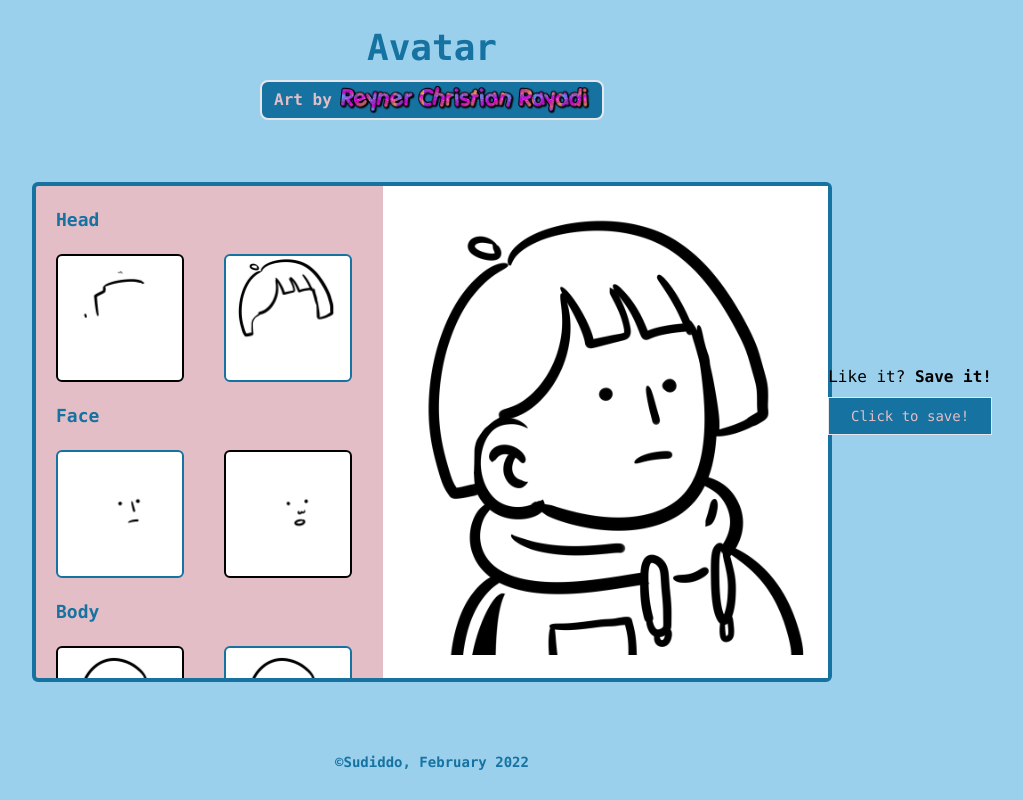
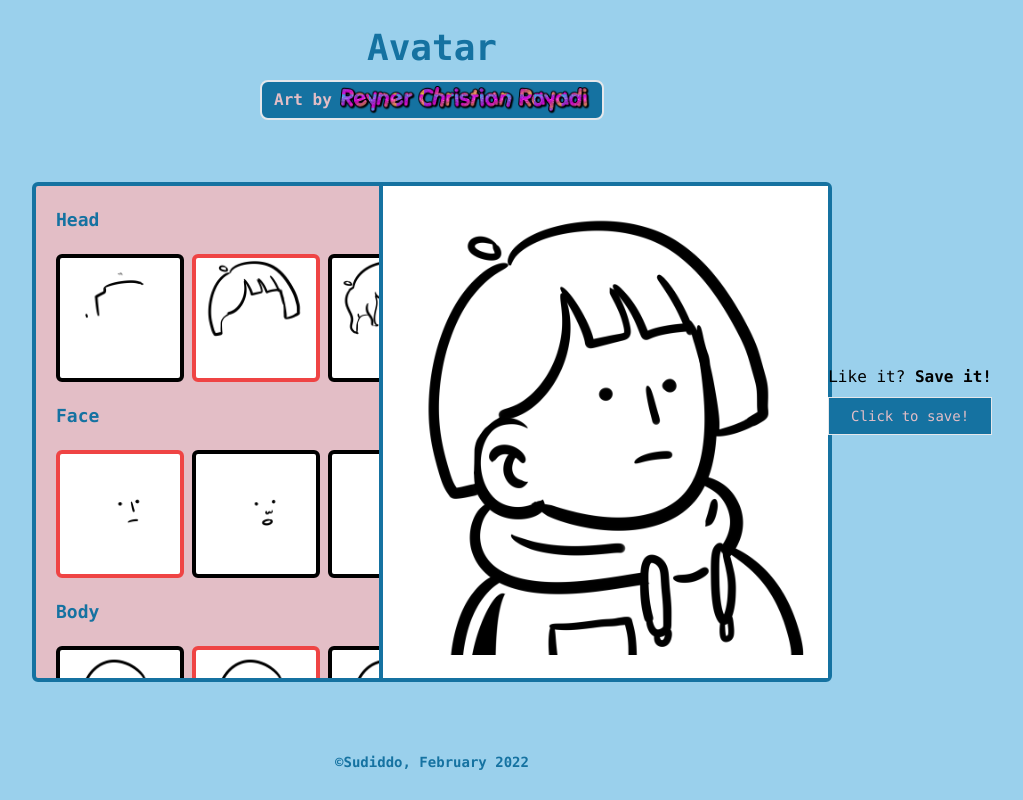
Before and after one commit to sudiddo/avatar-prototype, a React (Create React App) app: page / in a window 1280 px wide. Shown: the whole page, without its empty margins (208-1231 px from the left). Built offline with nearby package versions, Linux system fonts and the light colour scheme.

Commit message:
add more border

```diff
--- a/src/App.js
+++ b/src/App.js
@@ -108,18 +108,18 @@ function App() {
       </div>
 
       <div className="h-[500px] w-[800px] border-4 border-[#1572A1] rounded-md flex bg-[#E3BEC6] mt-16">
-        <div className="flex flex-col w-[350px] overflow-scroll pt-5">
+        <div className="flex flex-col w-[350px] no-scrollbar overflow-scroll pt-5 border-r-4 border-[#1572A1]">
           {sections.map((section, index) => (
             <div key={index}>
               <h2 className="ml-5 mb-5 text-[#1572A1] font-semibold text-lg">
                 {section.name}
               </h2>
-              <div className=" flex flex-row overflow-x-auto snap-x snap-mandatory pl-5">
+              <div className="no-scrollbar flex flex-row overflow-x-auto snap-x snap-mandatory pl-5 ">
                 {section.content.map((item, index) => (
                   <img
-                    className={`snap-center h-32 w-32 object-contain mr-10 mb-5 border-2 rounded-md bg-white ${
+                    className={`snap-center h-32 w-32 object-contain mr-2 mb-5 border-4 rounded-md bg-white ${
                       head === item || body === item || face === item
-                        ? "border-[#1572A1]"
+                        ? "border-red-500"
                         : "border-black"
                     } cursor-pointer`}
                     onClick={() => selectContent(section.name, item)}
--- a/src/index.css
+++ b/src/index.css
@@ -1,3 +1,15 @@
 @tailwind base;
 @tailwind components;
 @tailwind utilities;
+
+@layer utilities {
+  /* Chrome, Safari and Opera */
+  .no-scrollbar::-webkit-scrollbar {
+    display: none;
+  }
+
+  .no-scrollbar {
+    -ms-overflow-style: none; /* IE and Edge */
+    scrollbar-width: none; /* Firefox */
+  }
+}
```
